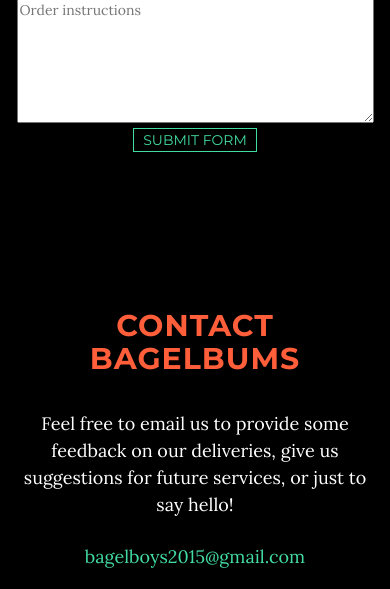
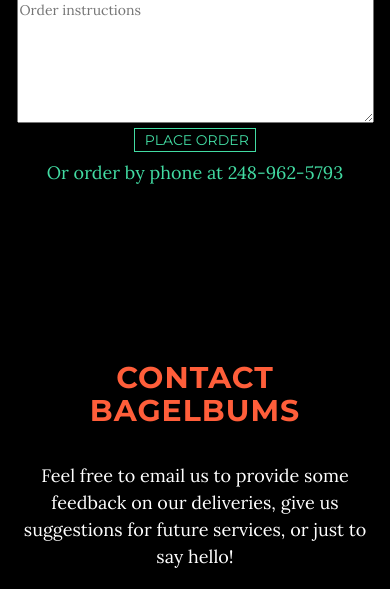
Before and after one commit to lexieernst/franklinbagelbums, a plain HTML site: page _site/index.html in a window 390 px wide. Shown: the part 1458-2047 px from the top of the page. Drawn offline with Linux system fonts and the light colour scheme; some packages are replaced by stand-ins of ours.

Commit message:
correct phone number

```diff
--- a/_site/index.html
+++ b/_site/index.html
@@ -186,11 +186,12 @@
         </tr>
         <tr>
             <td colspan="2" align="center">
-                <input class="submit_button" type="submit" value=" Submit Form " />
+                <input class="submit_button" type="submit" value=" Place Order" />
             </td>
         </tr>
     </table>
 </form>
+<p style="color: #42dca3;">Or order by phone at 248-962-5793</p>
 <!-- <br><center><font face="Arial, Helvetica" size="1"><b>
 <a href="http://www.freedback.com">Click here</a> to put a form like this on your site.
 </b></font></center> -->
@@ -204,7 +205,7 @@
             <div class="col-lg-8 col-lg-offset-2">
                 <h2>Contact BagelBums</h2>
                 <p>Feel free to email us to provide some feedback on our deliveries, give us suggestions for future services, or just to say hello!</p>
-                <p><a href="mailto:bagelboys2015@gmail.com">bagelboys2015@gmail.com</a>
+                <p><a href="mailto:bagelboys2015@gmail.com">bagelbums2015@gmail.com</a>
                 </p>
                 <ul class="list-inline banner-social-buttons">
                     <li>
```
Also changed, not shown: index.html (+3 -2 lines).
